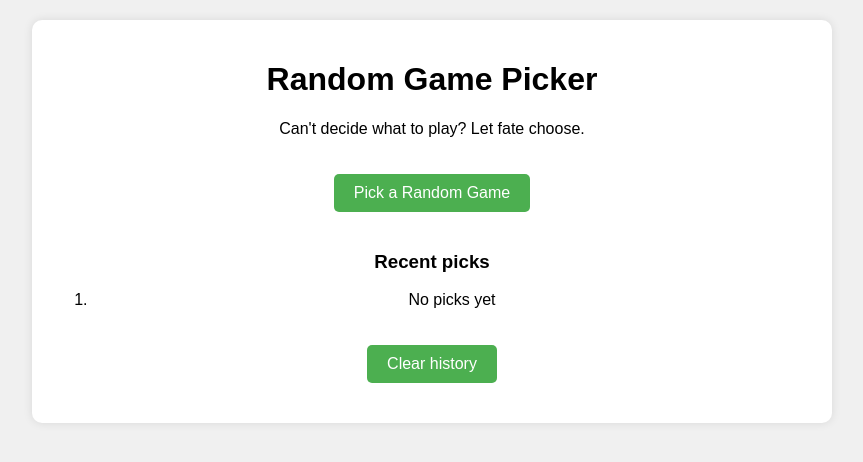
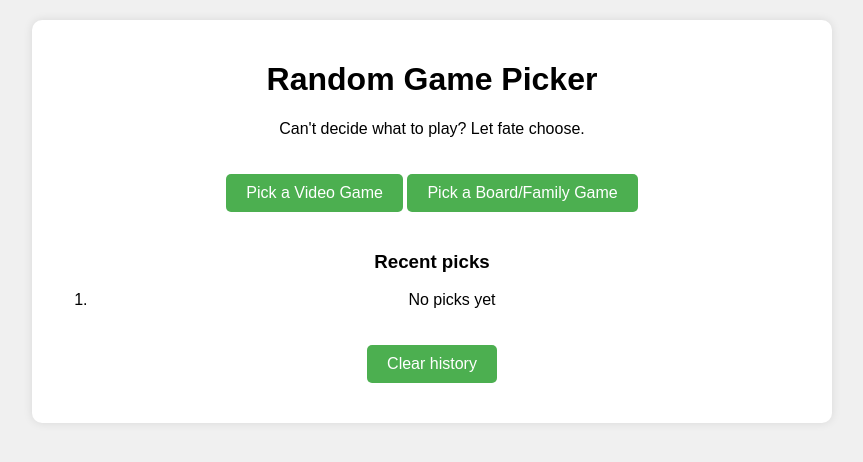
Before and after one commit to B005T1000/Modern-final-design, a Flask app: page / in a window 1280 px wide. Shown: the top 462 px of the page, without its empty margins (208-1071 px from the left). Run offline with Flask 2, Linux system fonts and the light colour scheme.

Commit message:
added memory and board game functionality

```diff
--- a/app.py
+++ b/app.py
@@ -1,27 +1,55 @@
+import os
 import random
 import json
-from flask import Flask, render_template, jsonify
+from flask import Flask, render_template, jsonify, request
 
 app = Flask(__name__)
 
-# Load games from JSON file
+# Load games from JSON file. Support two categories: video and board (family) games.
 def load_games():
     try:
         with open('games.json', 'r') as f:
-            return json.load(f)
+            data = json.load(f)
     except FileNotFoundError:
-        return {"games": [
-            "The Legend of Zelda",
-            "Super Mario Bros",
-            "Minecraft",
-            "Red Dead Redemption 2",
-            "The Witcher 3",
-            "God of War",
-            "Grand Theft Auto V",
-            "Portal 2",
-            "Half-Life 2",
-            "Dark Souls"
-        ]}
+        # fallback defaults
+        data = {
+            "video_games": [
+                "The Legend of Zelda",
+                "Super Mario Bros",
+                "Minecraft",
+                "Red Dead Redemption 2",
+                "The Witcher 3",
+                "God of War",
+                "Grand Theft Auto V",
+                "Portal 2",
+                "Half-Life 2",
+                "Dark Souls"
+            ],
+            "board_games": [
+                "Monopoly",
+                "Catan",
+                "Ticket to Ride",
+                "Codenames",
+                "Pandemic",
+                "Carcassonne",
+                "Uno",
+                "Scrabble",
+                "Chess",
+                "Clue"
+            ]
+        }
+
+    # Normalize older single-key format {"games": [...]} to video_games
+    if 'games' in data and 'video_games' not in data:
+        data = {
+            'video_games': data.get('games', []),
+            'board_games': data.get('board_games', [])
+        }
+
+    # Ensure keys exist
+    data.setdefault('video_games', [])
+    data.setdefault('board_games', [])
+    return data
 
 @app.route('/')
 def index():
@@ -29,9 +57,24 @@ def index():
 
 @app.route('/pick')
 def pick_game():
+    """Pick a random game. Query param `type` accepts 'video' or 'board'."""
     games = load_games()
-    selected_game = random.choice(games["games"])
-    return jsonify({"game": selected_game})
+    kind = request.args.get('type', 'video').lower()
+    if kind in ('video', 'video_game', 'video_games'):
+        pool = games.get('video_games', [])
+        kind = 'video'
+    elif kind in ('board', 'board_game', 'board_games', 'family'):
+        pool = games.get('board_games', [])
+        kind = 'board'
+    else:
+        return jsonify({'error': 'unknown type'}), 400
+
+    if not pool:
+        return jsonify({'error': 'no games available for type', 'type': kind}), 404
+
+    selected_game = random.choice(pool)
+    return jsonify({"game": selected_game, "type": kind})
 
 if __name__ == '__main__':
-    app.run(host='0.0.0.0', port=5000)
+    port = int(os.environ.get('PORT', 5000))
+    app.run(host='0.0.0.0', port=port)
--- a/templates/index.html
+++ b/templates/index.html
@@ -47,7 +47,11 @@
         </header>
 
         <main class="picker">
-            <button id="pickBtn" class="primary" aria-label="Pick a random game">Pick a Random Game</button>
+
+            <div class="button-row">
+                <button id="pickVideoBtn" class="primary" aria-label="Pick a random video game">Pick a Video Game</button>
+                <button id="pickBoardBtn" class="primary alt" aria-label="Pick a random board/family game">Pick a Board/Family Game</button>
+            </div>
 
             <div id="resultCard" class="result-card" aria-live="polite" hidden>
                 <div id="result" class="result-text"></div>
@@ -108,30 +112,36 @@
             renderHistory();
         }
 
-        function setLoading(loading) {
-            pickBtn.disabled = loading;
-            pickBtn.textContent = loading ? 'Picking…' : 'Pick a Random Game';
+        function setLoading(type, loading) {
+            pickVideoBtn.disabled = loading;
+            pickBoardBtn.disabled = loading;
+            if (type === 'video') {
+                pickVideoBtn.textContent = loading ? 'Picking…' : 'Pick a Video Game';
+            } else if (type === 'board') {
+                pickBoardBtn.textContent = loading ? 'Picking…' : 'Pick a Board/Family Game';
+            }
         }
 
-        async function pickGame() {
+        async function pickGame(type) {
             try {
-                setLoading(true);
-                const res = await fetch('/pick');
+                setLoading(type, true);
+                const res = await fetch('/pick?type=' + encodeURIComponent(type));
                 const data = await res.json();
                 if (data.error) {
                     showResult('Error: ' + data.error);
                 } else {
-                    showResult(data.game);
+                    showResult(data.game + ' (' + (data.type === 'board' ? 'Board/Family Game' : 'Video Game') + ')');
                 }
             } catch (err) {
                 showResult('Network error');
                 console.error(err);
             } finally {
-                setLoading(false);
+                setLoading(type, false);
             }
         }
 
-        pickBtn.addEventListener('click', pickGame);
+        pickVideoBtn.addEventListener('click', () => pickGame('video'));
+        pickBoardBtn.addEventListener('click', () => pickGame('board'));
         clearHistoryBtn.addEventListener('click', () => { localStorage.removeItem('rgp_history'); renderHistory(); });
 
         // initial render
```
Also changed, not shown: games.json (+18 -1 lines).
